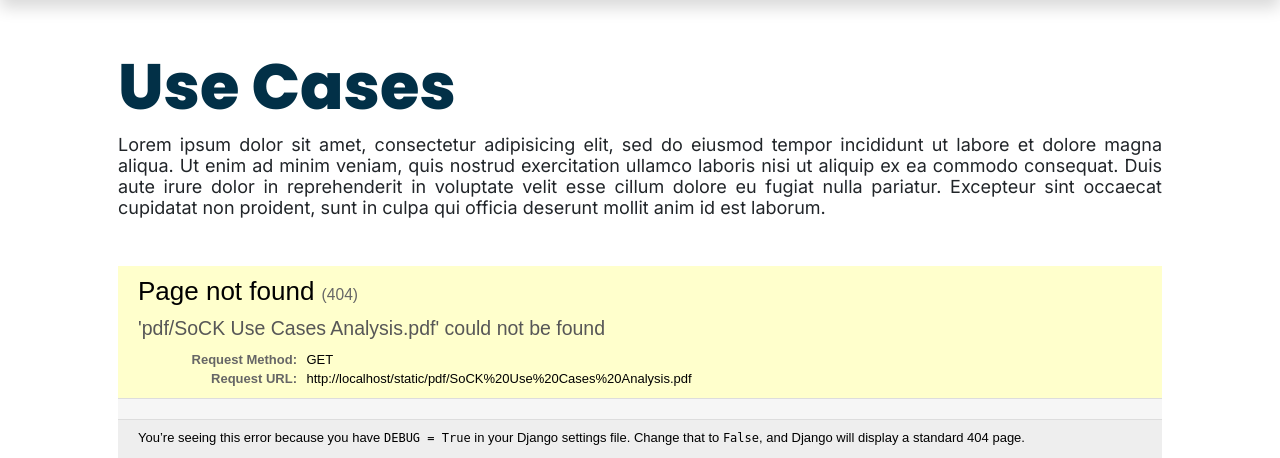
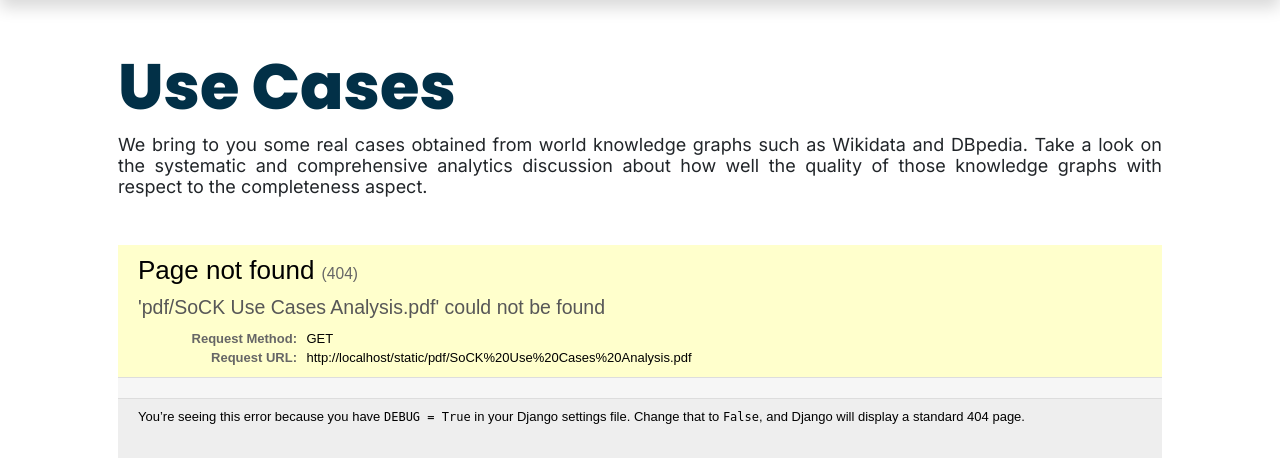
Before and after one commit to JillyCS15/sock-mirror, a Django app: page /usecase/ in a window 1280 px wide. Shown: the part 57-515 px from the top of the page. Run offline with Django 3.2, Linux system fonts and the light colour scheme; some libraries are stand-ins or nearby versions.

Commit message:
all: add description and images on homepage

```diff
--- a/instance/templates/main/instance-page.html
+++ b/instance/templates/main/instance-page.html
@@ -27,7 +27,10 @@
       <div class="d-flex flex-column pt-5">
         <div class="fw-bold main-title pt-5">Instances</div>
         <div class="subtitle mb-5 text-justify">
-          {% lorem %}
+          During our project, some SHACL completeness patterns were implemented
+          using real cases. Take a look at the following patterns. Take a look
+          at various examples using real cases from world knowledge graphs
+          implemented by our SHACL patterns.
         </div>
         <div class="d-flex justify-content-start">
           <a type="button" class="btn btn-lg btn-secondary button-font fs-5" href="#list-instances">Explore!</a>
--- a/usecase/templates/main/usecase-page.html
+++ b/usecase/templates/main/usecase-page.html
@@ -27,7 +27,10 @@
 			<div class="d-flex flex-column ">
 				<div class="fw-bold main-title pt-5">Use Cases</div>
 				<div class="subtitle mb-5 text-justify">
-					{% lorem %}
+					We bring to you some real cases obtained from world knowledge graphs such as
+          Wikidata and DBpedia. Take a look on the systematic and comprehensive analytics
+          discussion about how well the quality of those knowledge graphs with respect to
+          the completeness aspect.
 				</div>
         <iframe
           src="{% static 'pdf/SoCK Use Cases Analysis.pdf' %}"
```
Also changed, not shown: main/templates/main/home.html (+6 -1 lines), pattern/templates/main/pattern-page.html (+3 -7 lines), main/static/img/instances.png (added), main/static/img/pattern.png (added), main/static/img/shaclund.png (added), main/static/img/usecase.png (added).
